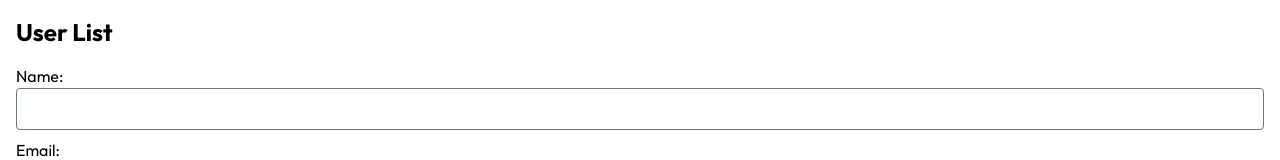
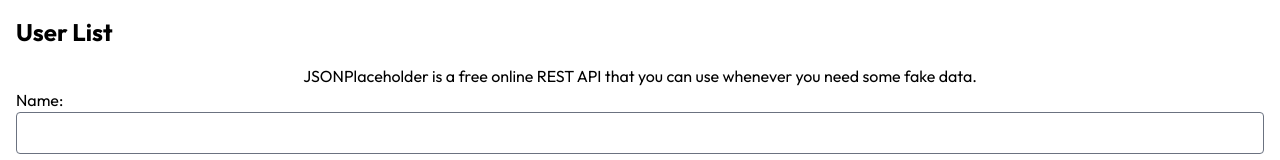
Before and after one commit to asriomar/api-fetch-jsonplaceholder, a React (Vite) app: page / in a window 1280 px wide. Shown: the top 160 px of the page. Built offline with nearby package versions, Linux system fonts and the light colour scheme; no server answers.

Commit message:
Update UserList.jsx

```diff
--- a/src/components/UserList.jsx
+++ b/src/components/UserList.jsx
@@ -107,6 +107,9 @@
   return (
     <div className="p-4">
       <h1 className="text-2xl font-bold mb-4">User List</h1>
+      <p className="text-center">
+        JSONPlaceholder is a free online REST API that you can use whenever you need some fake data.
+      </p>
 
       <form className="mb-4" onSubmit={handleSubmit}>
         <div className="mb-2">
```
